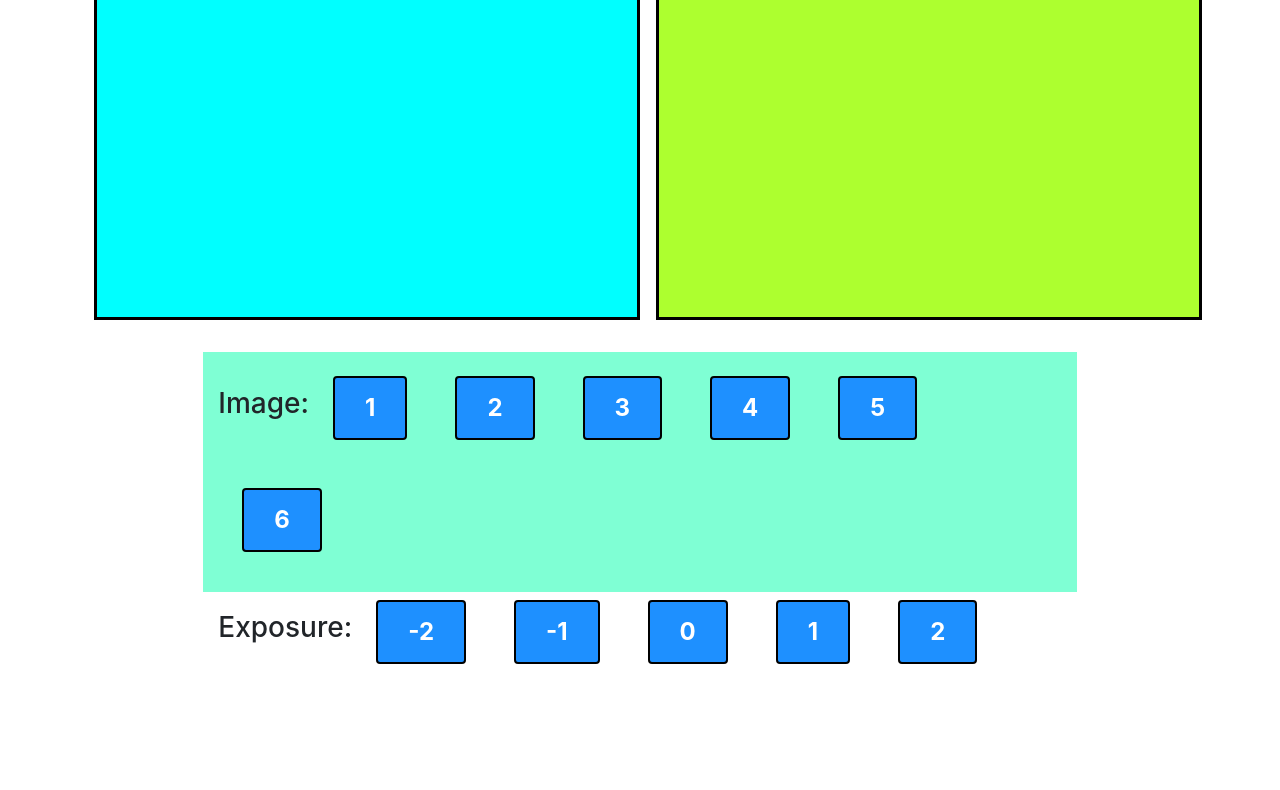
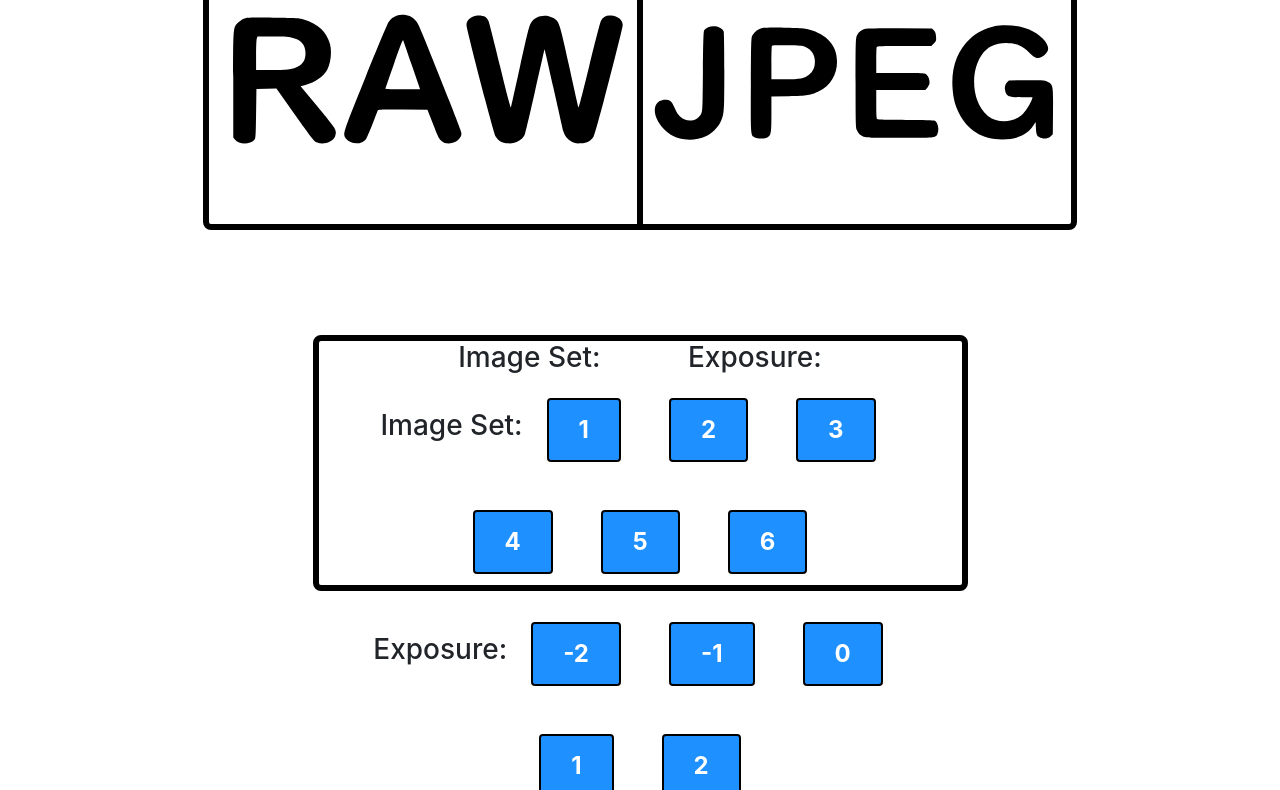
Before and after one commit to DanielM39/DanielM39.github.io, a plain HTML site: page raw-vs-jpeg.html in a window 1280 px wide. Shown: the part 155-945 px from the top of the page. Before the commit the page ends 843 px from the top, so only its background shows below. Drawn offline with nearby package versions, Linux system fonts and the light colour scheme.

Commit message:
Improving layout

```diff
--- a/css/raw-vs-jpeg.css
+++ b/css/raw-vs-jpeg.css
@@ -1,28 +1,44 @@
 #raw-box, #jpeg-box{
-    height: 24.2em;
-    border: solid black 0.2em;
+    /*height: 24.2em;*/
+    height: 46.2vh;
+    /*border: solid black 0.2em;*/
+    padding: 0px;
 }
 
 #raw-box{
-    background-color: aqua;
-    margin-right: .5em;
+    /*background-color: aqua;*/
+    /*margin-right: .5em;*/
 }
+
 #jpeg-box{
-    background-color: greenyellow;
-    margin-left: .5em;
+    /*background-color: greenyellow;*/
+    /*margin-left: .5em;*/
 }
 
 #controls{
-    background-color: aquamarine;
-    height: 15em;
+    /*background-color: aquamarine;*/
+    height: 16em;
+    border: solid black 0.4em;
+    border-radius: 0.5em;
 }
 
 #raw, #jpeg{
-    /*width: 100%;*/
-    height: 23.8em;
+    width: 100%;
+    /*height: 23.8em;*/
+    /*height: 100%;*/
     position: absolute;
     z-index: 1;
-    /*border: solid black 0.2em;*/
+    margin: 0 auto;
+    border: solid black 0.4em;
+}
+#raw{
+    border-right: solid black 0.2em;
+    padding: 0px;
+    border-radius: 0.5em 0em 0em 0.5em;
+}
+#jpeg{
+    border-left: solid black 0.2em;
+    border-radius: 0em 0.5em 0.5em 0em;
 }
 /*
 #raw-box h1, #jpeg-box h1{
@@ -49,3 +65,9 @@
 #controls h3{
     display: inline !important;
 }
+/*
+#img-con, #exp-con{
+    align-content: center;
+    float: middle;
+}
+*/
--- a/js/raw-vs-jpeg.js
+++ b/js/raw-vs-jpeg.js
@@ -25,6 +25,27 @@ function ImgPair(raw, jpeg)
 
 function displayImgs(exposure)
 {
+    var expo = "Exposure: ";
+    switch(exposure)
+    {
+        case 0:
+            expo += "0";
+            break;
+        case 1:
+            expo += "1";
+            break;
+        case 2:
+            expo += "2";
+            break;
+        case 3:
+            expo += "-1";
+            break;
+        case 4:
+            expo += "-2";
+        default:
+            break;
+    }
+    document.getElementById("exp").innerHTML = expo;
     switch (set)
     {
         case 1:
@@ -44,6 +65,11 @@ function displayImgs(exposure)
     }
 }
 
+function setInfo()
+{
+    document.getElementById("imgSet").innerHTML = "Image Set: " + set;
+}
+
 function switchToLargerImgs(rawSrc, jpegSrc)
 {
     var rawImg = new Image();
--- a/raw-vs-jpeg.html
+++ b/raw-vs-jpeg.html
@@ -46,21 +46,30 @@
 		</header>
 		<div class="row row-spacer"></div>
 		<div class="row">
-			<div class="col-sm-5 offset-sm-1" id="raw-box">
-				<img id="raw" src="">
-				<h1>RAW</h1>
+			<div class="col-sm-4 offset-sm-2" id="raw-box">
+				<img id="raw" src="/img/raw.svg">
+				<!--<h1>RAW</h1>-->
             </div>
-            <div class="col-sm-5" id="jpeg-box">
-				<img id="jpeg" src="">
-				<h1>JPEG</h1>
+            <div class="col-sm-4" id="jpeg-box">
+				<img id="jpeg" src="/img/jpeg.svg">
+				<!--<h1>JPEG</h1>-->
 			</div>
 		</div>
         <div class="row row-spacer"></div>
         <div class="row">
-            <div class="col-sm-8 offset-sm-2" id="controls">
-                <h3>Image:</h3><button class="btn imgSet" type="button" onclick="set = 1;">1</button><button class="btn imgSet" type="button" onclick="set = 2;">2</button><button class="btn imgSet" type="button" onclick="set = 3;">3</button><button class="btn imgSet" type="button" onclick="set = 4;">4</button><button class="btn imgSet" type="button" onclick="set = 5;">5</button><button class="btn imgSet" type="button" onclick="set = 6;">6</button>
-                <br><h3>Exposure:</h3><button class="btn exp" type="button" onclick="displayImgs(4);">-2</button><button class="btn exp" type="button" onclick="displayImgs(3);">-1</button><button class="btn exp" type="button" onclick="displayImgs(0);">0</button><button class="btn exp" type="button" onclick="displayImgs(1);">1</button><button class="btn exp" type="button" onclick="displayImgs(2);">2</button>
-            </div>
+            <div class="col-sm-6 offset-sm-3" id="controls">
+				<div class="text-center">
+					<h3 id="imgSet">Image Set: </h3>
+					<span style="margin-right:5em;"></span>
+					<h3 id="exp">Exposure: </h3>
+				</div>
+				<div id="img-con" class="text-center">
+                	<h3>Image Set:</h3><button class="btn imgSet" type="button" onclick="set = 1;setInfo();">1</button><button class="btn imgSet" type="button" onclick="set = 2;setInfo()">2</button><button class="btn imgSet" type="button" onclick="set = 3;">3</button><button class="btn imgSet" type="button" onclick="set = 4;">4</button><button class="btn imgSet" type="button" onclick="set = 5;">5</button><button class="btn imgSet" type="button" onclick="set = 6;">6</button>
+				</div>
+				<div id="exp-con" class="text-center">
+					<h3>Exposure:</h3><button class="btn exp" type="button" onclick="displayImgs(4);">-2</button><button class="btn exp" type="button" onclick="displayImgs(3);">-1</button><button class="btn exp" type="button" onclick="displayImgs(0);">0</button><button class="btn exp" type="button" onclick="displayImgs(1);">1</button><button class="btn exp" type="button" onclick="displayImgs(2);">2</button>
+				</div>
+			</div>
         </div>
     </body>
 </html>
```
Also changed, not shown: img/jpeg.svg (added), img/raw.svg (added), 2 other files.
